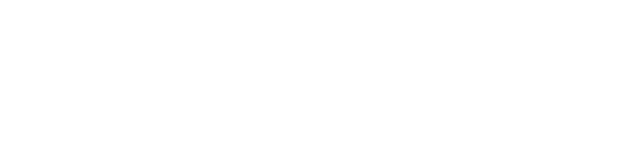
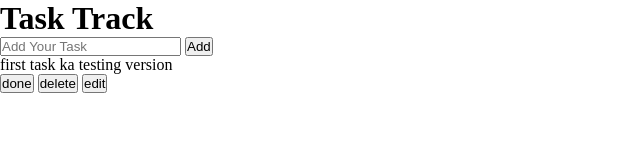
Before and after one commit to enayat-ali/Tasktrack, a plain HTML site: page index.html in a window 1280 px wide. Shown: the whole page, without its empty margins (0-640 px from the left). Drawn offline with Linux system fonts and the light colour scheme.

Commit message:
update index.html

```diff
--- a/index.html
+++ b/index.html
@@ -7,6 +7,23 @@
    <link rel="stylesheet" href="style.css" type="text/css" media="all" />
   </head>
   <body>
+    <div class="nav">
+      <h1>Task Track</h1>
+    </div>
+      <div class="add">
+        <input type="search" name="" id="" value="" placeholder="Add Your Task" class="searchTask" />
+        <button type="submit" class="addBtn">Add</button>
+      </div>
+      <div class="allTask">
+        <ul>
+
+        <li>first task ka testing version</li>
+        <button type="submit" class="done btn">done</button>
+        <button type="submit" class="dlt btn">delete</button>
+        <button type="submit" class="edit btn">edit</button>
+
+        </ul>
+      </div>
     <script src="script.js"> </script>
   </body>
 </html>
```
